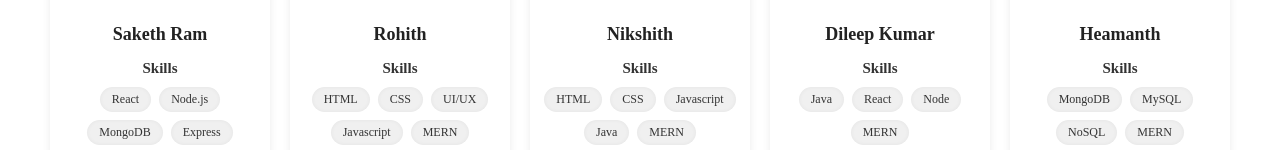
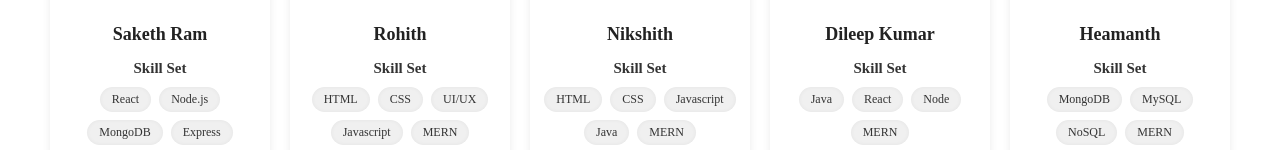
Before and after one commit to saketh-cell/Gradious-Students, a React (Vite) app: page / in a window 1280 px wide. Shown: the part 336-486 px from the top of the page. Built offline with nearby package versions, Linux system fonts and the light colour scheme.

Commit message:
Updated skills UI and minor layout improvements

```diff
--- a/src/components/ProfileCard.jsx
+++ b/src/components/ProfileCard.jsx
@@ -57,7 +57,7 @@ const ProfileCard = ({ imageUrl, name, skills, lastSeen }) => {
         </h2>
 
         <h3 style={{ fontSize: "15px", marginBottom: "10px", color: "#333" }}>
-          Skills
+          Skill Set
         </h3>
 
         {/* ✅ Modern badge-style skills */}
```
